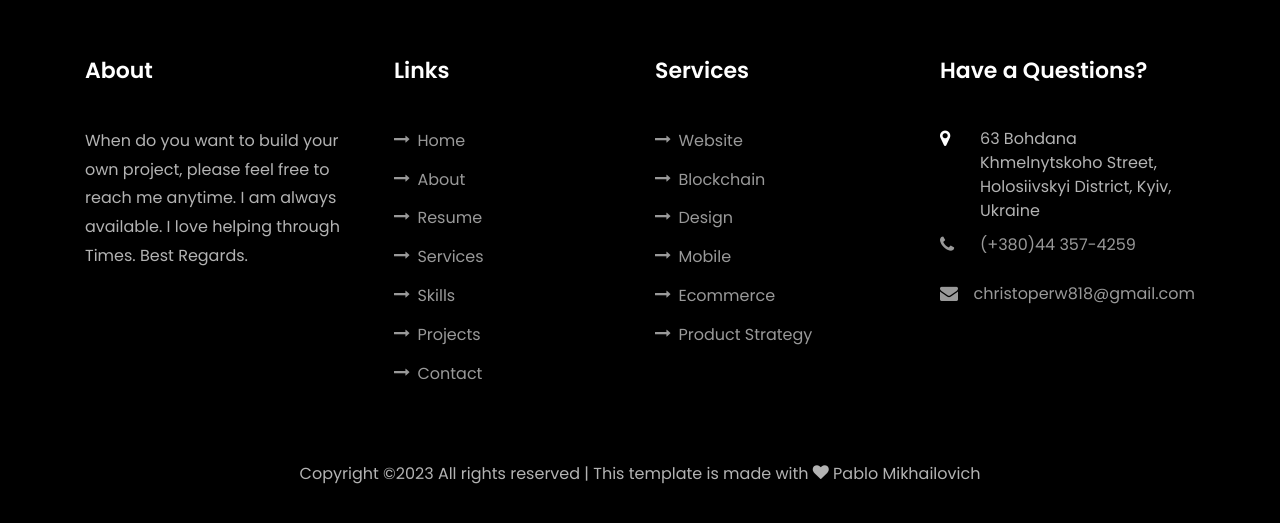
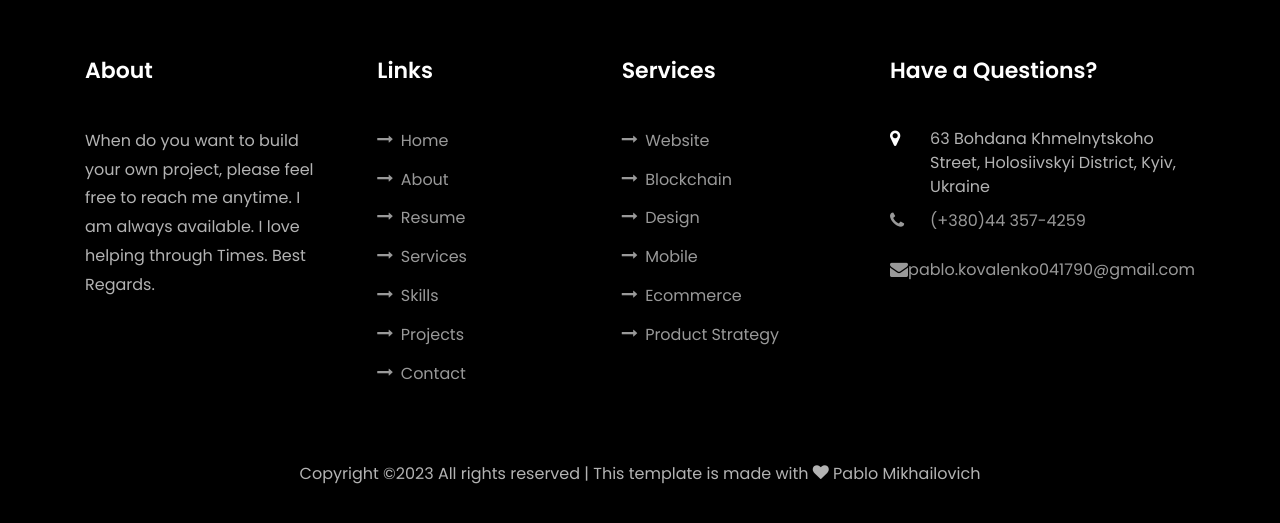
Before and after one commit to aeron10008/aeron10008.github.io, a plain HTML site: page index.html in a window 1280 px wide. Shown: the part 8352-8875 px from the top of the page. Drawn offline with Linux system fonts and the light colour scheme; files whose address does not match are found by name.

Commit message:
Update index.html

```diff
--- a/index.html
+++ b/index.html
@@ -712,7 +712,7 @@
           			<span class="icon-paper-plane"></span>
           		</div>
           		<h3 class="mb-4">Email Address</h3>
-	            <p><a href="mailto:info@yoursite.com">pablo.kovalenko041790@gmail.com</a></p>
+	            <p><a href="mailto:pablo.kovalenko041790@gmail.com">pablo.kovalenko041790@gmail.com</a></p>
 	          </div>
           </div>
           <div class="col-md-6 col-lg-3 d-flex ftco-animate">
@@ -778,7 +778,7 @@
 	              <ul>
 	                <li><span class="icon icon-map-marker"></span><span class="text">63 Bohdana Khmelnytskoho Street, Holosiivskyi District, Kyiv, Ukraine</span></li>
 	                <li><a href="#"><span class="icon icon-phone"></span><span class="text">(+380)44 357-4259</span></a></li>
-	                <li><a href="#"><span class="icon icon-envelope"></span><span class="text">christoperw818@gmail.com</span></a></li>
+	                <li><a href="mailto:pablo.kovalenko041790@gmail.com"><span class="icon icon-envelope"></span><span class="text">pablo.kovalenko041790@gmail.com</span></a></li>
 	              </ul>
 	            </div>
             </div>
```
